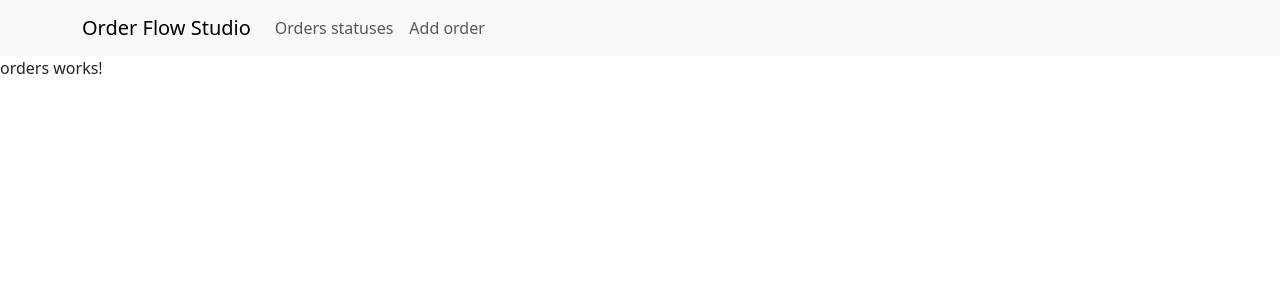
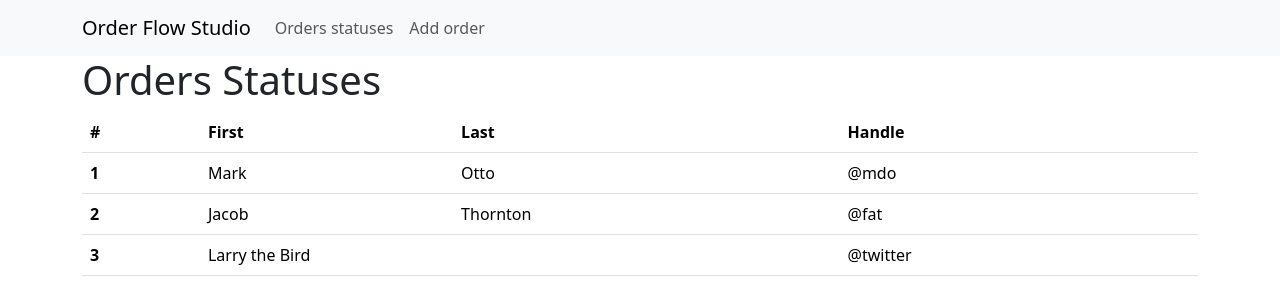
Before and after one commit to LukasZlocki/order_flow_angularUI, an Angular app: page / in a window 1280 px wide. Shown: the top 304 px of the page. Built offline with nearby package versions, Linux system fonts and the light colour scheme.

Commit message:
Add orders table as component

```diff
--- a/src/app/components/orders/orders.component.html
+++ b/src/app/components/orders/orders.component.html
@@ -1 +1,33 @@
-<p>orders works!</p>
+
+<div class="container">
+    <h1>Orders Statuses</h1>
+    <table class="table">
+        <thead>
+        <tr>
+            <th scope="col">#</th>
+            <th scope="col">First</th>
+            <th scope="col">Last</th>
+            <th scope="col">Handle</th>
+        </tr>
+        </thead>
+        <tbody>
+        <tr>
+            <th scope="row">1</th>
+            <td>Mark</td>
+            <td>Otto</td>
+            <td>@mdo</td>
+        </tr>
+        <tr>
+            <th scope="row">2</th>
+            <td>Jacob</td>
+            <td>Thornton</td>
+            <td>@fat</td>
+        </tr>
+        <tr>
+            <th scope="row">3</th>
+            <td colspan="2">Larry the Bird</td>
+            <td>@twitter</td>
+        </tr>
+        </tbody>
+    </table>
+</div>
```
